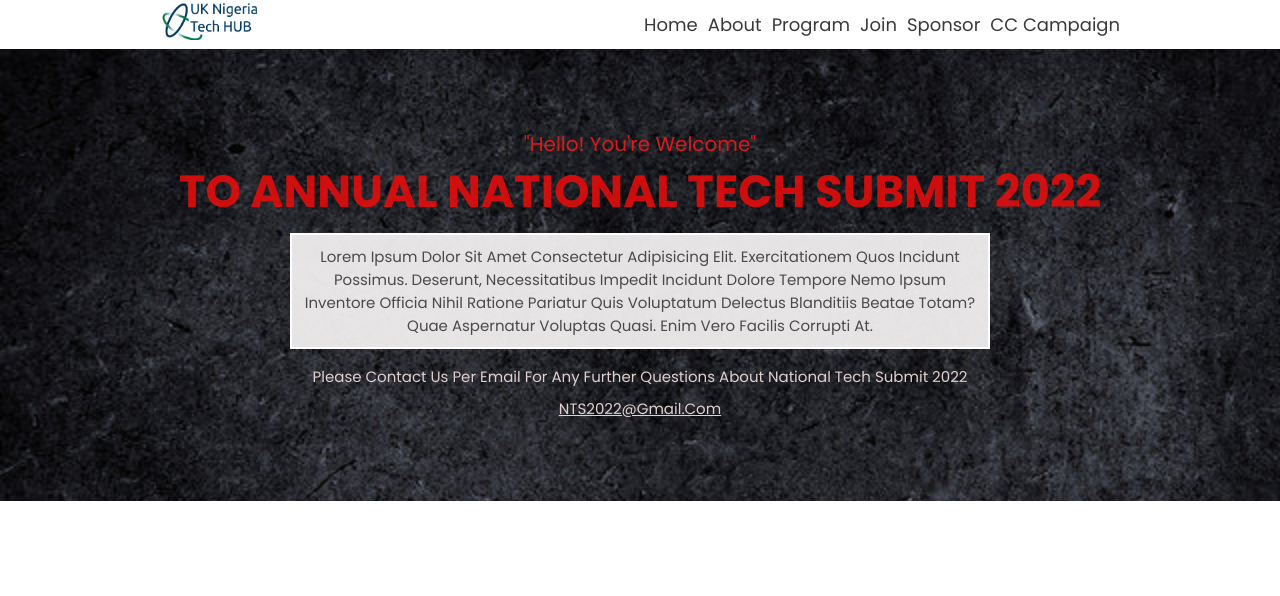
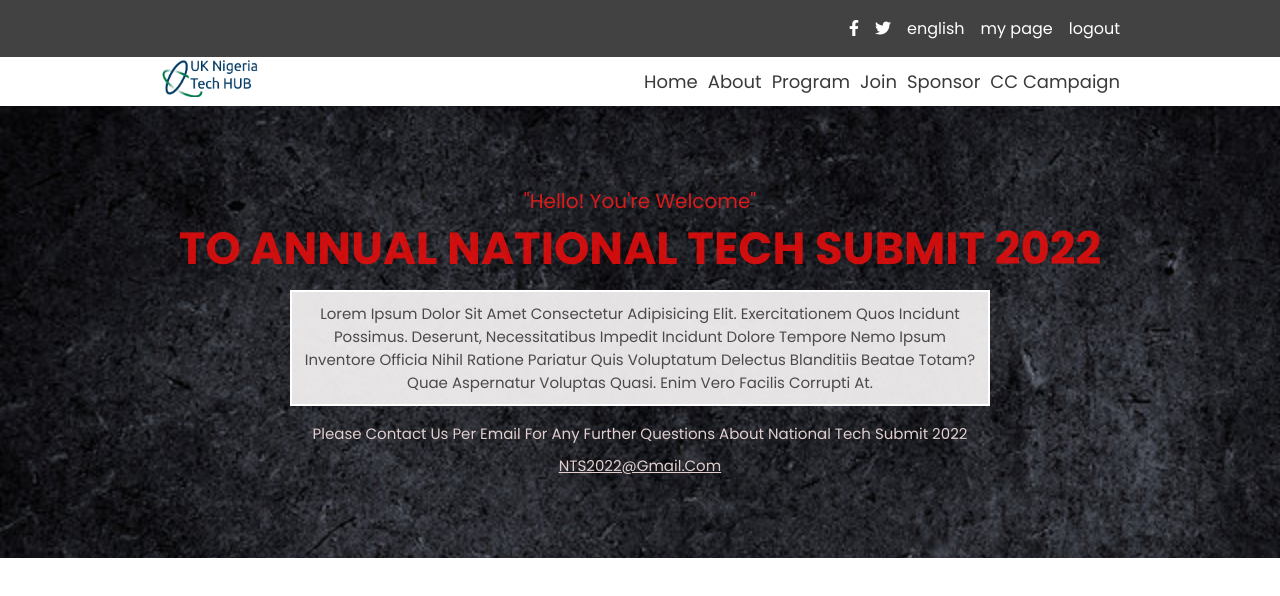
Before and after one commit to Tobby8629/Capstone-project, a website: page about.html in a window 1280 px wide. Drawn offline with Linux system fonts and the light colour scheme.

Commit message:
add functionality to home and about header

```diff
--- a/about.html
+++ b/about.html
@@ -9,6 +9,24 @@
     <link rel="stylesheet" href="about.css">
 </head>
 <body>
+
+  <div class="upper">
+    <ul class="socials">
+      <li>
+        <a href="">
+          <i class="fa-brands fa-facebook-f"></i>
+        </a>
+      </li>
+      <li>
+        <a href="">
+          <i class="fa-brands fa-twitter"></i>
+        </a>
+      </li>
+      <li>english</li>
+      <li>my page</li>
+      <li>logout</li>
+    </ul>
+  </div>
 
   <header>
 
@@ -60,5 +78,7 @@
     </main>
 
   </header>
+
+  <script src="script.js"></script>
 </body>
 </html>
--- /dev/null
+++ b/script.js
@@ -0,0 +1,9 @@
+const bars = document.querySelector('.icon');
+const tray = document.querySelector('#tray');
+
+
+bars.addEventListener('click', ()=>{
+    tray.classList.toggle('show');
+    bars.classList.toggle('how');
+
+})
```
Also changed, not shown: Home.html (+1 -1 lines).
